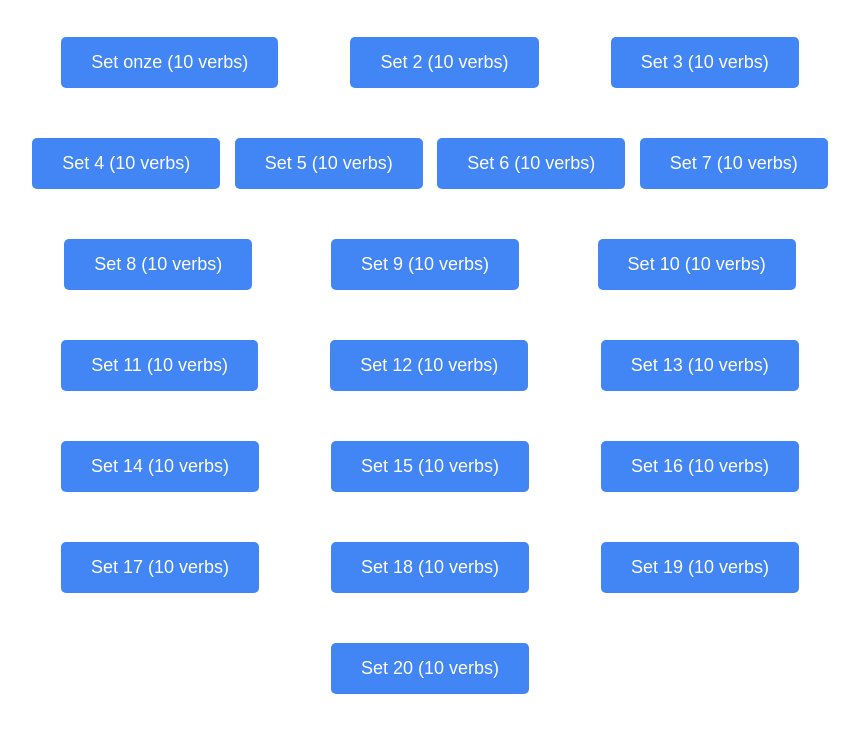
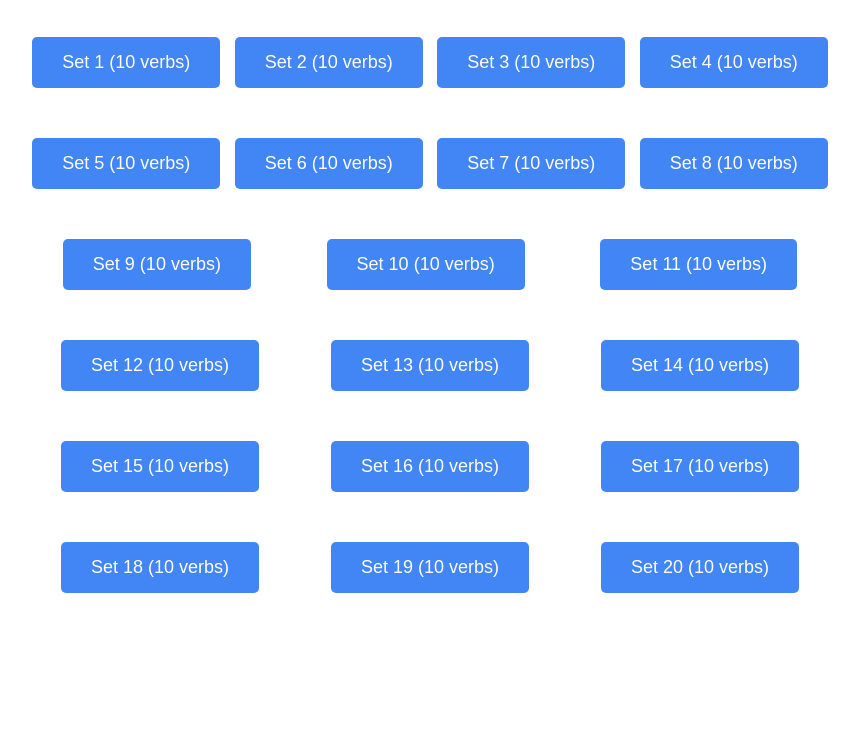
Before and after one commit to Akhil01251/frenchverb, a plain HTML site: page index.html in a window 1280 px wide. Shown: the part 103-836 px from the top of the page, without its empty margins (210-1069 px from the left). After the commit the page ends 800 px from the top, so only its background shows below. Drawn offline with Linux system fonts and the light colour scheme; a script that the page names is missing.

Commit message:
Update index.html

```diff
--- a/index.html
+++ b/index.html
@@ -181,7 +181,7 @@
         </div>
 
         <div class="set-buttons">
-            <button class="start-btn" onclick="startPractice(1)">Set onze (10 verbs)</button>
+            <button class="start-btn" onclick="startPractice(1)">Set 1 (10 verbs)</button>
             <button class="start-btn" onclick="startPractice(2)">Set 2 (10 verbs)</button>
             <button class="start-btn" onclick="startPractice(3)">Set 3 (10 verbs)</button>
             <button class="start-btn" onclick="startPractice(4)">Set 4 (10 verbs)</button>
```
